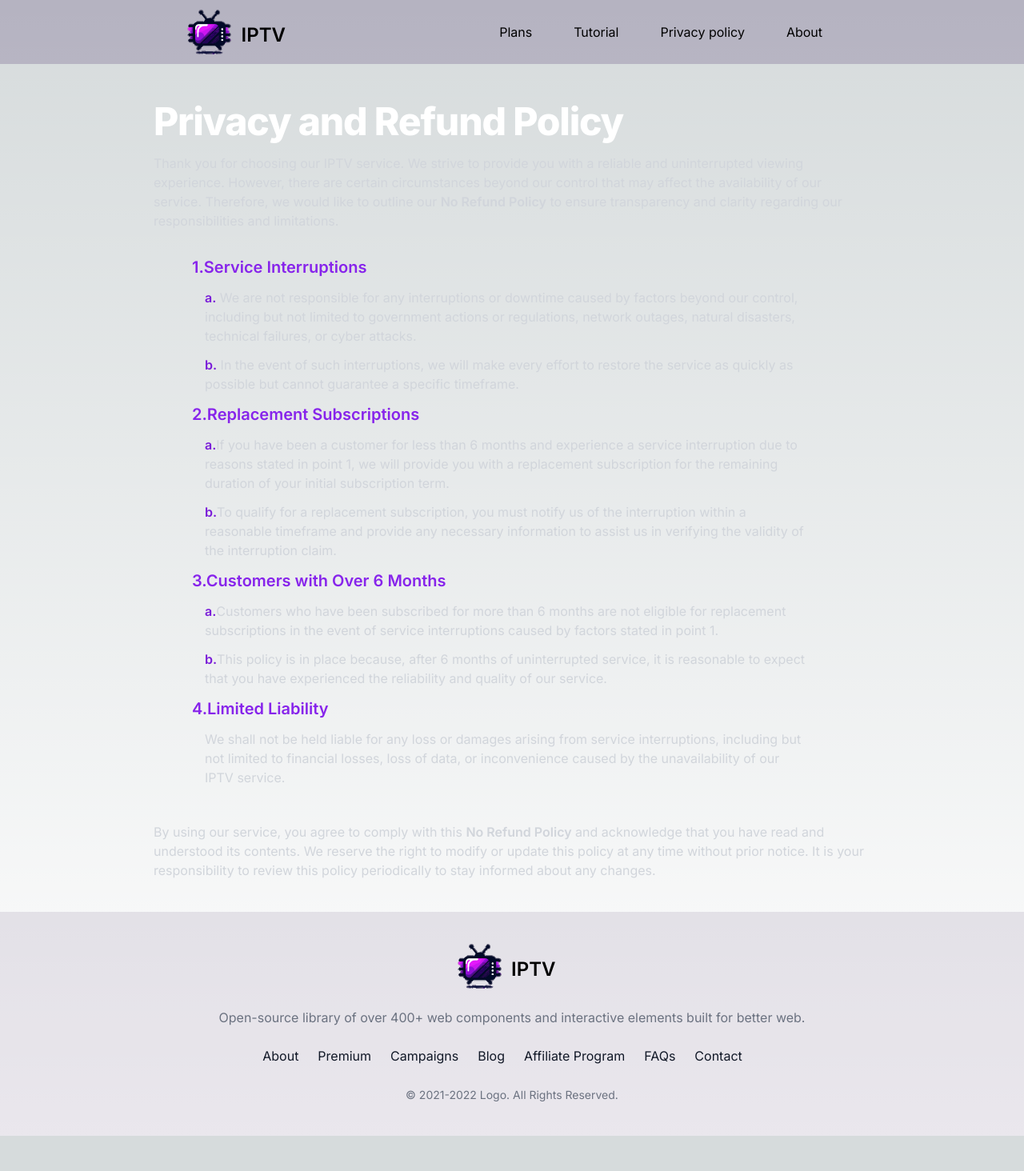
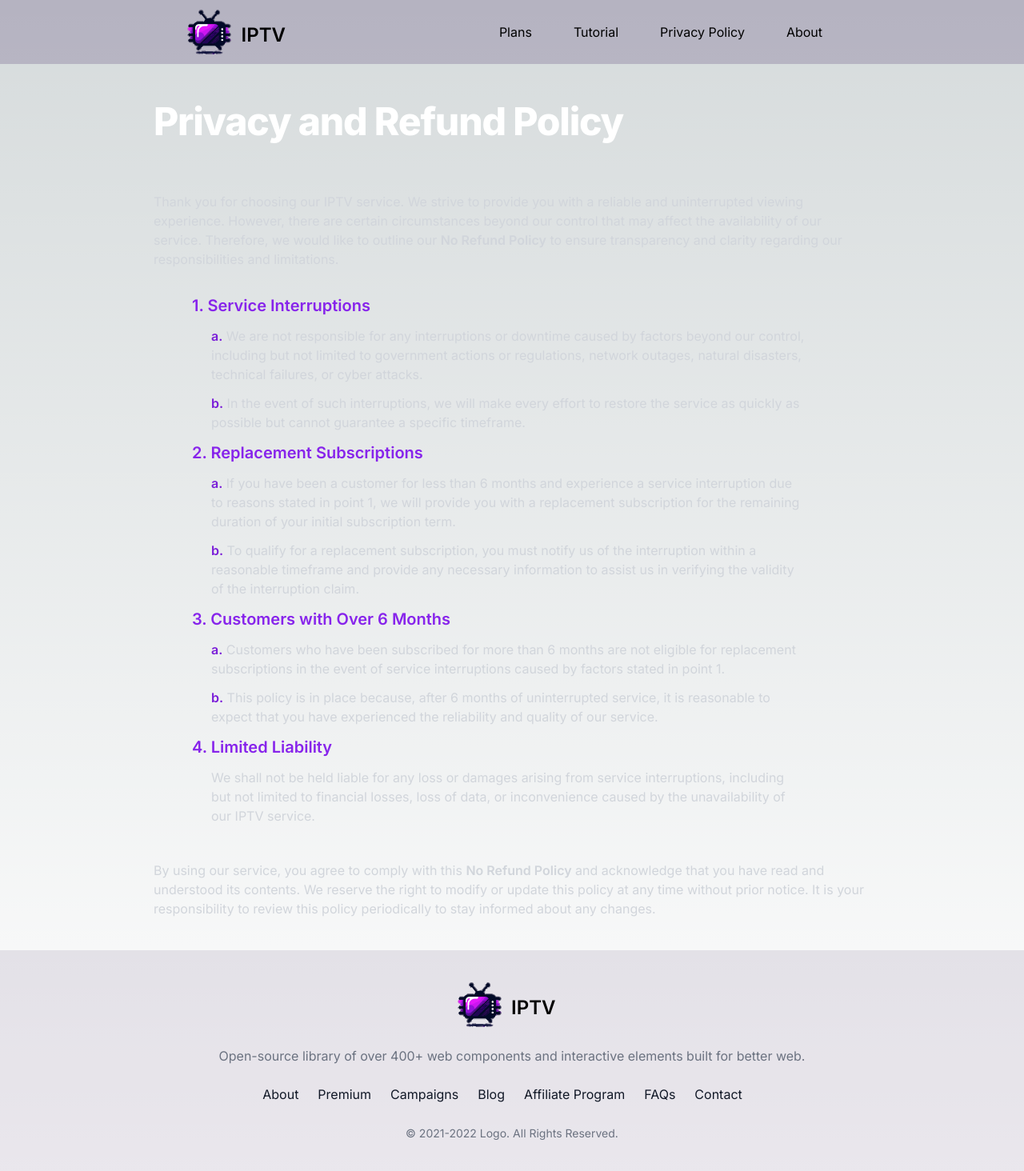
Before and after one commit to Rockchtaa/iptvWebseite, a Next.js app: page /privacy-policy in a window 1280 px wide. Shown: the top 1464 px of the page at 80% size. Before the commit the page ends 1420 px from the top, so only its background shows below. Built offline with nearby package versions, Linux system fonts and the light colour scheme.

Commit message:
fixe more style

```diff
--- a/app/components/Navbar.tsx
+++ b/app/components/Navbar.tsx
@@ -62,7 +62,7 @@ function Navbar() {
               href="/privacy-policy"
               className="px-5 h-full hover:bg-bgPrimary/30  hover:cursor-pointer flex justify-center items-center "
             >
-              Privacy policy
+              Privacy Policy
             </Link>
             <Link
               href={"/#pricing"}
--- a/app/page.tsx
+++ b/app/page.tsx
@@ -1,11 +1,6 @@
 import Hero from "./components/Hero";
 import Pricing from "./components/Pricing";
-import Navbar from "./components/Navbar";
-import Brands from "./components/Brands";
-import Footer from "./components/Footer";
 import Description from "./components/Description";
-import { CustomSwiper } from "./components/Swiper";
-import { MoviesSwiper } from "./components/MoviesSwiper";
 import MoviesWrapper from "./components/MoviesWrapper";
 
 export default function Home() {
--- a/app/privacy-policy/page.tsx
+++ b/app/privacy-policy/page.tsx
@@ -3,7 +3,7 @@ import React from "react";
 function page() {
   return (
     <div className="flex flex-col mt-32 mb-10 justify-center items-center px-4 sm:px-0">
-      <section className="max-w-4xl flex flex-col gap-4">
+      <section className="max-w-4xl flex flex-col gap-16">
         <h1 className="text-3xl font-extrabold tracking-tight leading-none md:text-4xl lg:text-5xl 2xl:text-6xl text-white">
           Privacy and Refund Policy
         </h1>
@@ -21,9 +21,9 @@ function page() {
           <ol className="sm:ml-12 w-full max-w-3xl">
             <li className="flex flex-col box-border">
               <span className="text-xl text-primary-600 font-semibold">
-                1.Service Interruptions
+                1. Service Interruptions
               </span>
-              <span className="ml-4 text-md font-normal text-gray-300 flex flex-col gap-3 py-3">
+              <span className="ml-6 text-md font-normal text-gray-300 flex flex-col gap-3 py-3">
                 <p>
                   <span className="font-semibold text-primary-700">
                     a.
@@ -46,13 +46,13 @@ function page() {
             </li>
             <li>
               <span className="text-xl text-primary-600 font-semibold">
-                2.Replacement Subscriptions
+                2. Replacement Subscriptions
               </span>
-              <span className="ml-4 text-md font-normal text-gray-300 flex flex-col gap-3 py-3">
+              <span className="ml-6 text-md font-normal text-gray-300 flex flex-col gap-3 py-3">
                 <p>
                   <span className="font-semibold text-primary-700">
                     a.
-                  </span>
+                  </span>{" "}
                   If you have been a customer for less than 6 months
                   and experience a service interruption due to reasons
                   stated in point 1, we will provide you with a
@@ -62,7 +62,7 @@ function page() {
                 <p>
                   <span className="font-semibold text-primary-700">
                     b.
-                  </span>
+                  </span>{" "}
                   To qualify for a replacement subscription, you must
                   notify us of the interruption within a reasonable
                   timeframe and provide any necessary information to
@@ -73,13 +73,13 @@ function page() {
             </li>
             <li>
               <span className="text-xl text-primary-600 font-semibold">
-                3.Customers with Over 6 Months
+                3. Customers with Over 6 Months
               </span>
-              <span className="ml-4 text-md font-normal text-gray-300 flex flex-col gap-3 py-3">
+              <span className="ml-6 text-md font-normal text-gray-300 flex flex-col gap-3 py-3">
                 <p>
                   <span className="font-semibold text-primary-700">
                     a.
-                  </span>
+                  </span>{" "}
                   Customers who have been subscribed for more than 6
                   months are not eligible for replacement
                   subscriptions in the event of service interruptions
@@ -88,7 +88,7 @@ function page() {
                 <p>
                   <span className="font-semibold text-primary-700">
                     b.
-                  </span>
+                  </span>{" "}
                   This policy is in place because, after 6 months of
                   uninterrupted service, it is reasonable to expect
                   that you have experienced the reliability and
@@ -98,9 +98,9 @@ function page() {
             </li>
             <li>
               <span className="text-xl text-primary-600 font-semibold">
-                4.Limited Liability
-              </span>
-              <span className="ml-4 text-md font-normal text-gray-300 flex flex-col gap-3 py-3">
+                4. Limited Liability
+              </span>{" "}
+              <span className="ml-6 text-md font-normal text-gray-300 flex flex-col gap-3 py-3">
                 <p>
                   We shall not be held liable for any loss or damages
                   arising from service interruptions, including but
```
